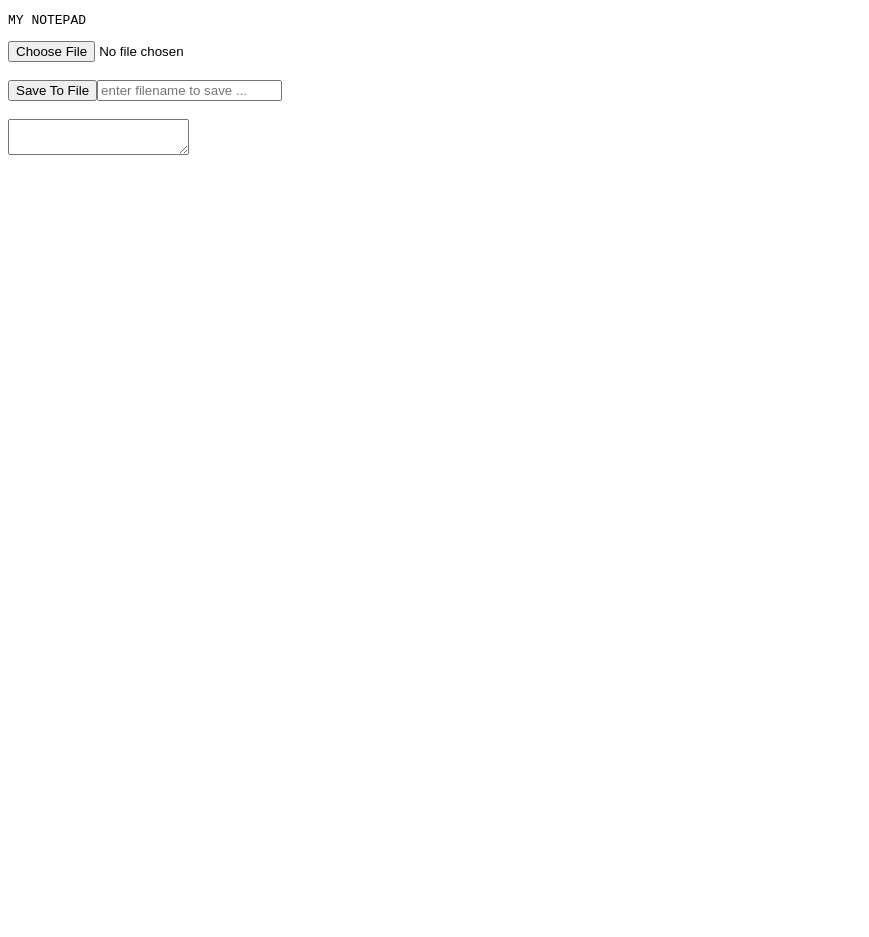
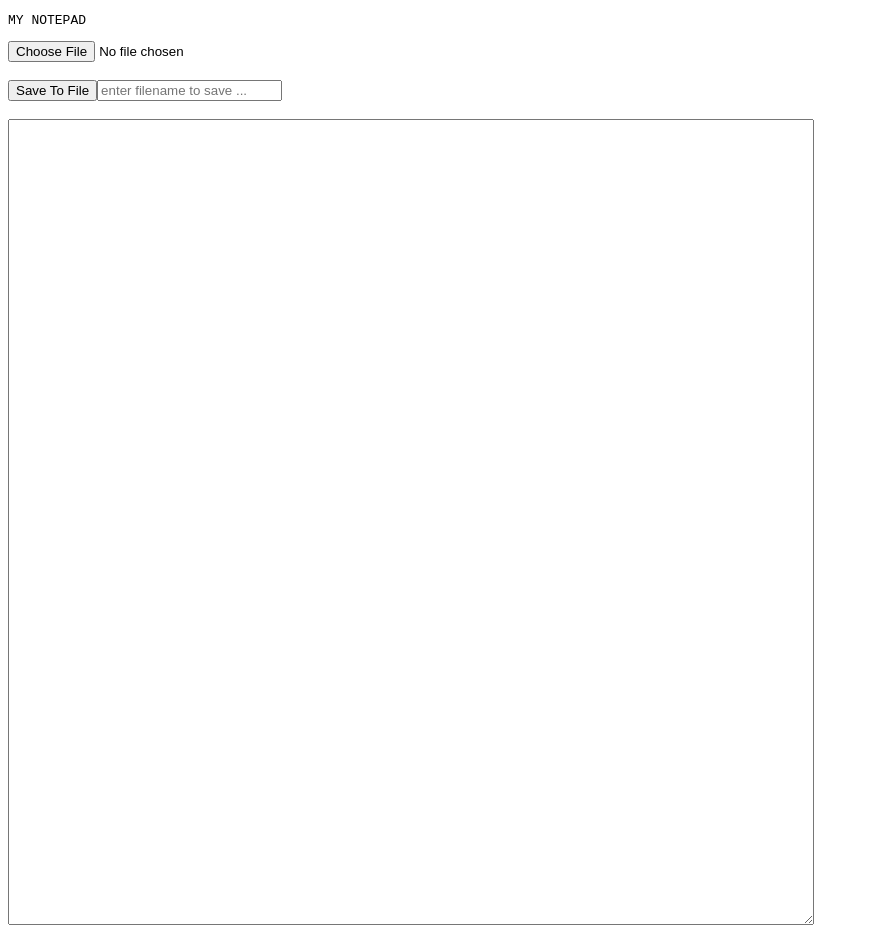
Before and after one commit to KIBrown031/kibrown031.github.io, a plain HTML site: page notes.html in a window 1280 px wide. Shown: the whole page, without its empty margins (0-869 px from the left). Before the commit the page ends 800 px from the top, so only its background shows below. Drawn offline with Linux system fonts and the light colour scheme.

Commit message:
fileInput.addEventListener("click",

```diff
--- a/notes.html
+++ b/notes.html
@@ -9,6 +9,12 @@
             width: 400px;
             /* height: 200px; */
             padding: 0 0 400px 0;
+        }
+
+        #myTextArea {
+            width:  800px;
+            height: 800px;
+
         }
     </style>
 </head>
@@ -38,7 +44,7 @@
         let spacer =
 `
 
-*************************
+*******************************************************************
 
 `
         fileInput.addEventListener("click", () => {  // this allows the 'change' event to work if the same file is chosen again
```
